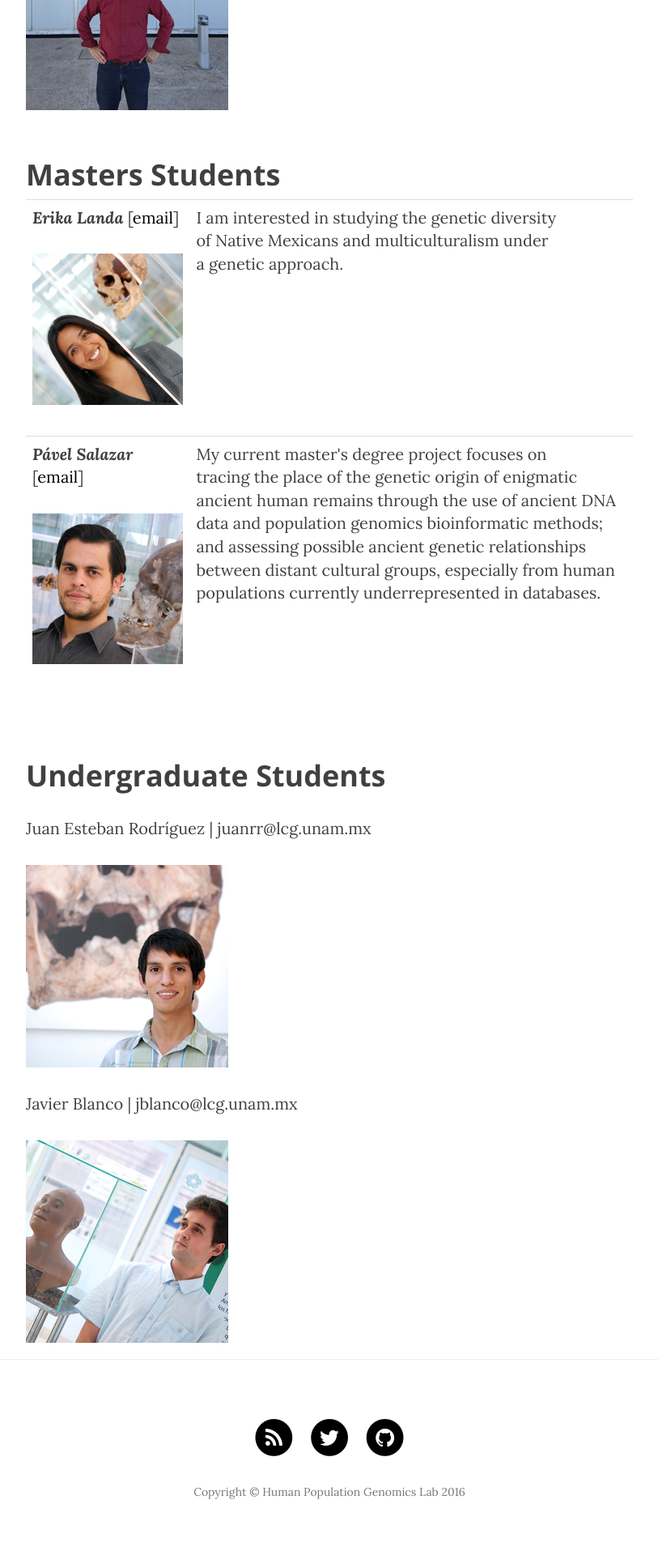
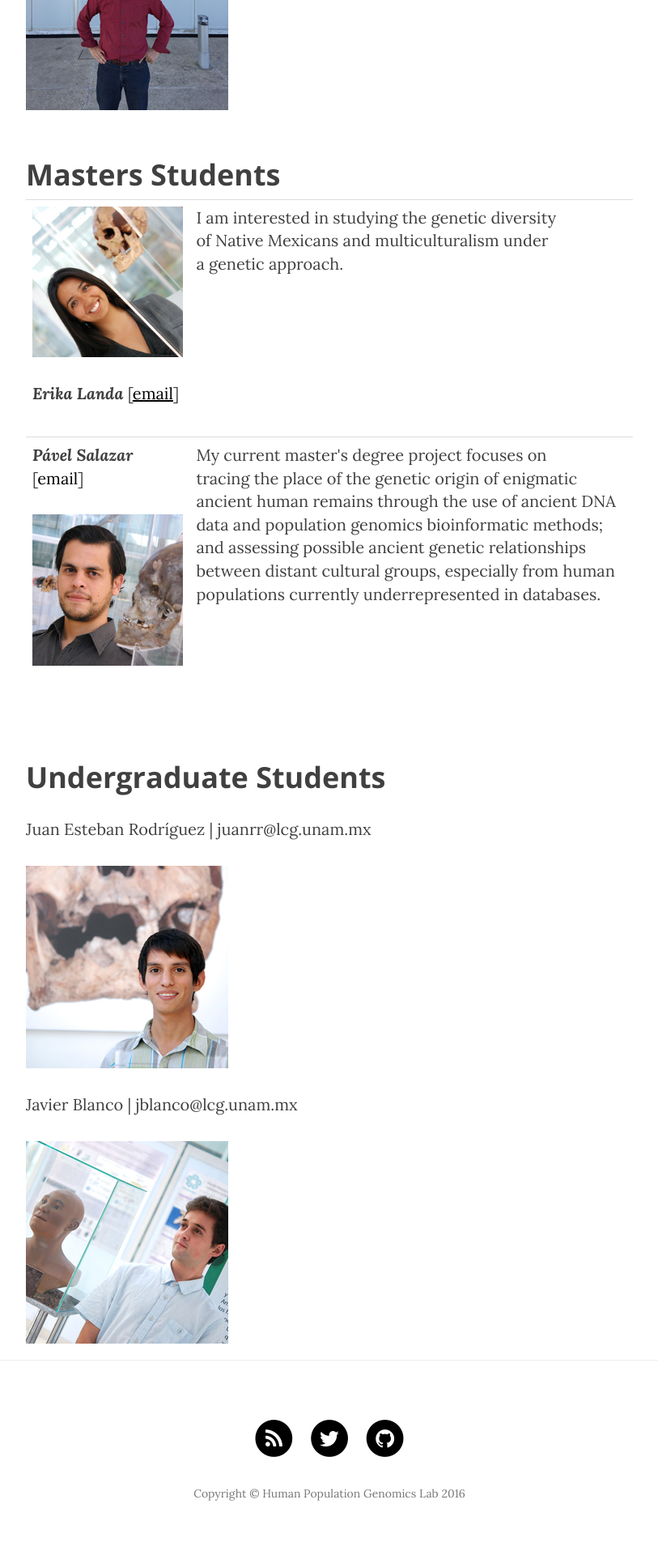
Before and after one commit to milkshakeplustip/milkshakeplustip.github.io, a Jekyll site: the page built from b_people.html, in a window 1280 px wide. Shown: the part 1618-3538 px from the top of the page at 81% size, without its empty margins (233-1046 px from the left). Built offline with Jekyll 4.4.1, drawn with Linux system fonts in a browser that asks for light colours; nearby versions of some CDN libraries.

Commit message:
experimento de imagen

```diff
--- a/b_people.html
+++ b/b_people.html
@@ -16,7 +16,7 @@
 <h2 class="section-heading">Masters Students</h2>
 <table style="width:100%">
 	<tr>
-		<td><b><i>Erika Landa </i></b>[<a href=elanda@langebio.cinvestav.mx>email</a>]<p><img src="/img/Erika250.jpg" alt="Erika" height="500" width="500"></p></td>
+		<td><img src="/img/Erika250.jpg" alt="Erika" height="500" width="500"><p><b><i>Erika Landa </i></b>[<a href=elanda@langebio.cinvestav.mx>email</a>]</p></td>
 		<td>I am interested in studying the genetic diversity<br> of Native Mexicans and multiculturalism under<br> a genetic approach.</td>
 	</tr>
 	<tr>
```
